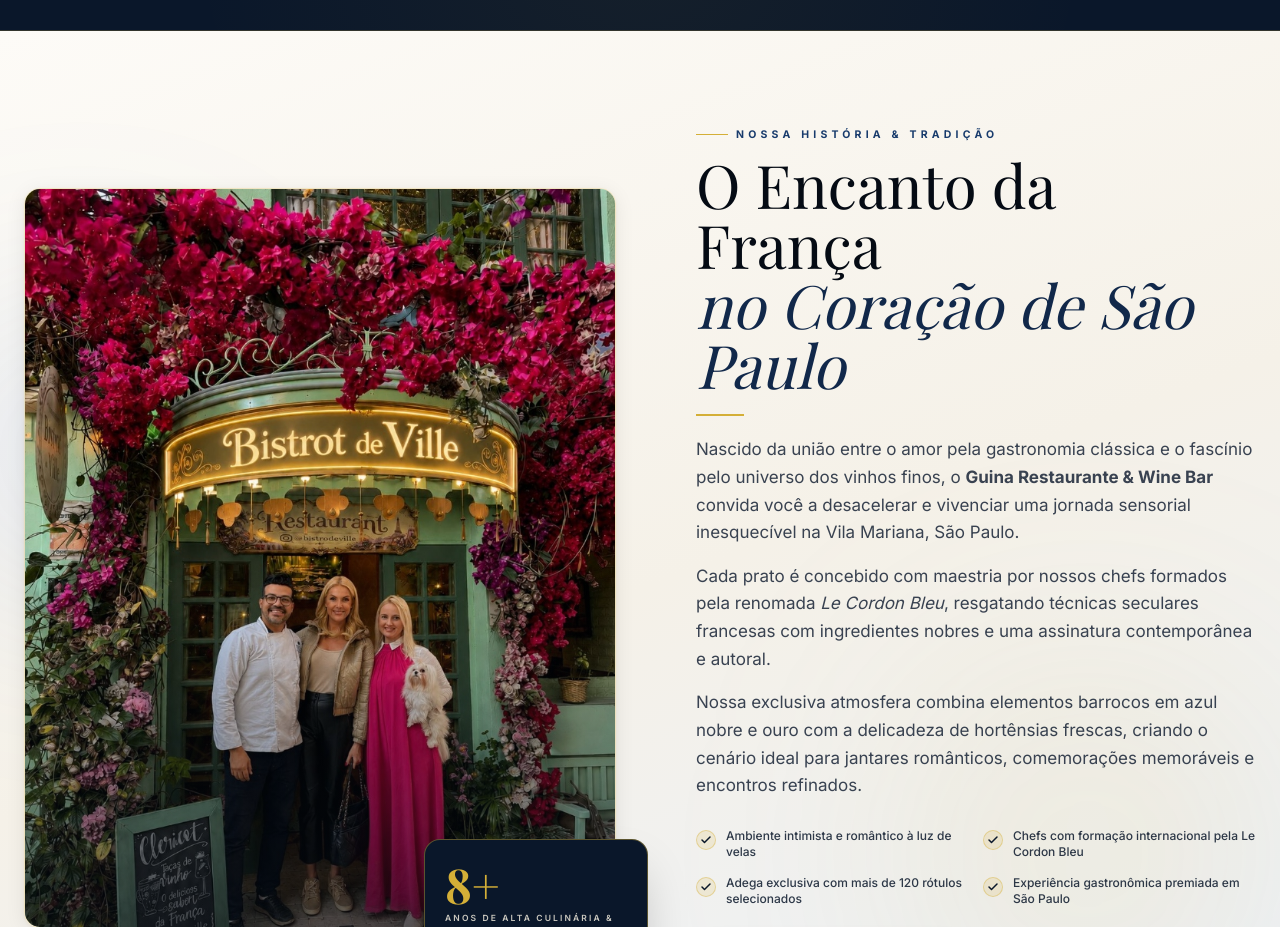
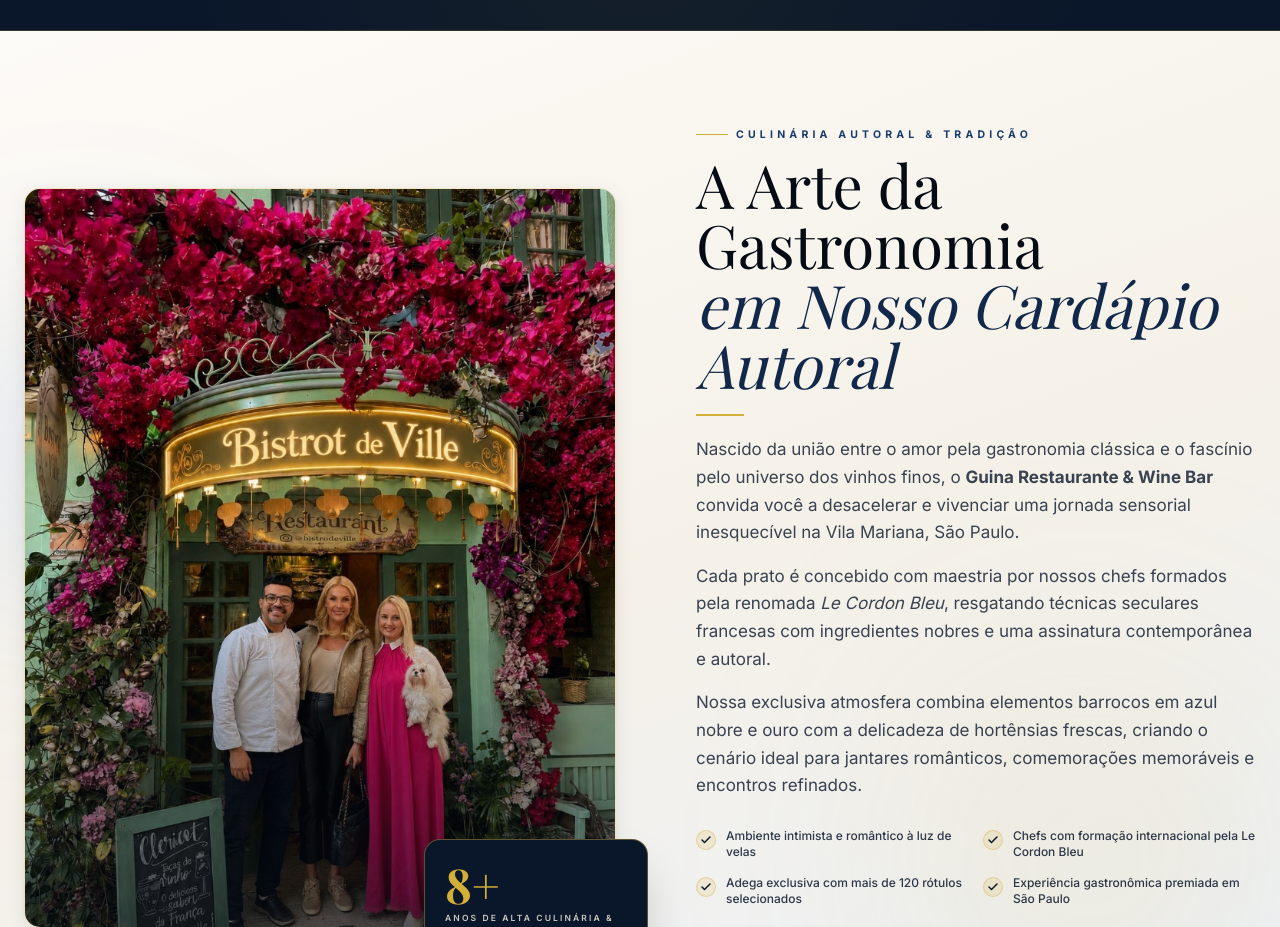
Before and after one commit to carolzinh427-beep/guina, a React (Vite) app: page / in a window 1280 px wide. Shown: the part 1000-1927 px from the top of the page. Built offline with nearby package versions, Linux system fonts and the light colour scheme; a web font is replaced by a local one.

Commit message:
refactor: update About headline to focus on culinary artistry and menu

```diff
--- a/src/components/About.jsx
+++ b/src/components/About.jsx
@@ -66,11 +66,11 @@ export default function About({ onOpenReservation }) {
             <div>
               <p className="font-sans text-[10.5px] tracking-[0.4em] uppercase text-navy-700 font-bold mb-3 flex items-center gap-2">
                 <span className="w-8 h-[1.5px] bg-gold" />
-                Nossa História &amp; Tradição
+                Culinária Autoral &amp; Tradição
               </p>
               <h2 className="font-serif text-4xl sm:text-5xl md:text-6xl text-navy-950 leading-[1.15]">
-                O Encanto da França <br />
-                <em className="italic font-light text-navy-800">no Coração de São Paulo</em>
+                A Arte da Gastronomia <br />
+                <em className="italic font-light text-navy-800">em Nosso Cardápio Autoral</em>
               </h2>
             </div>
 
```
